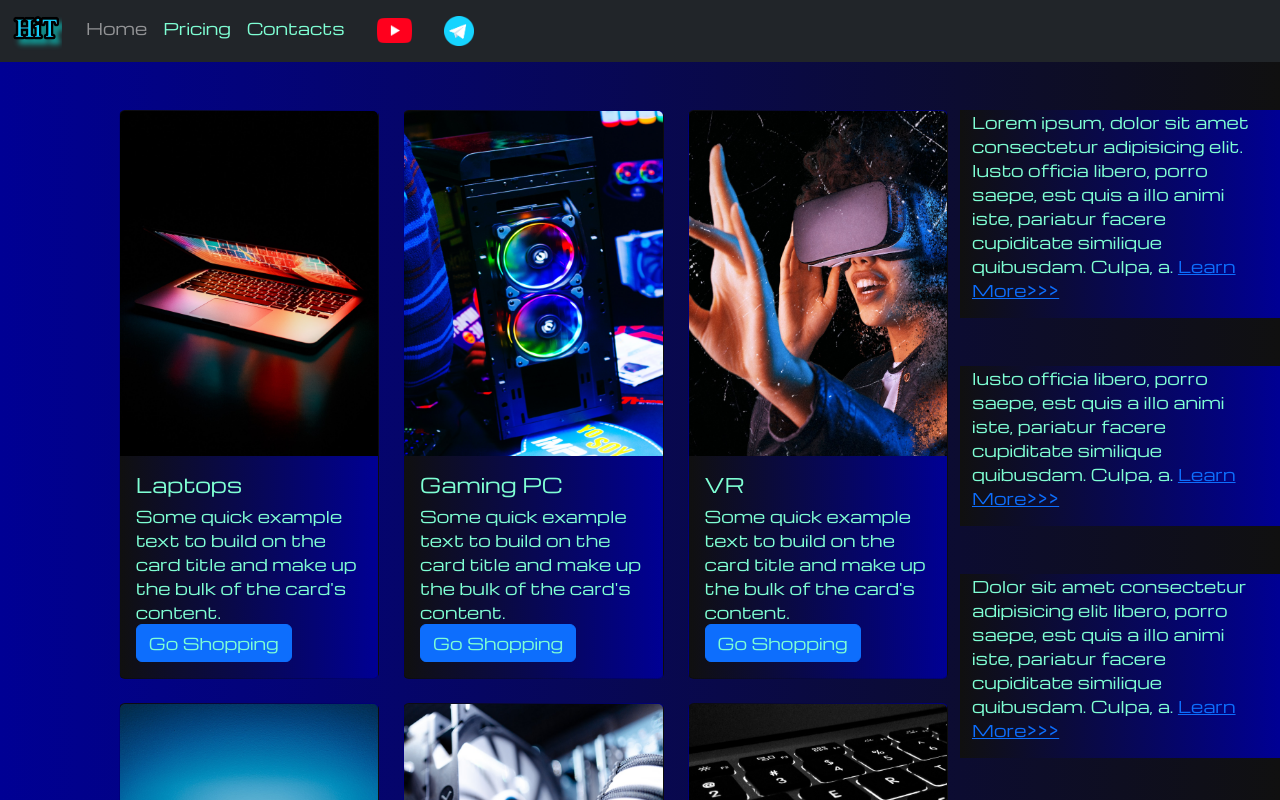
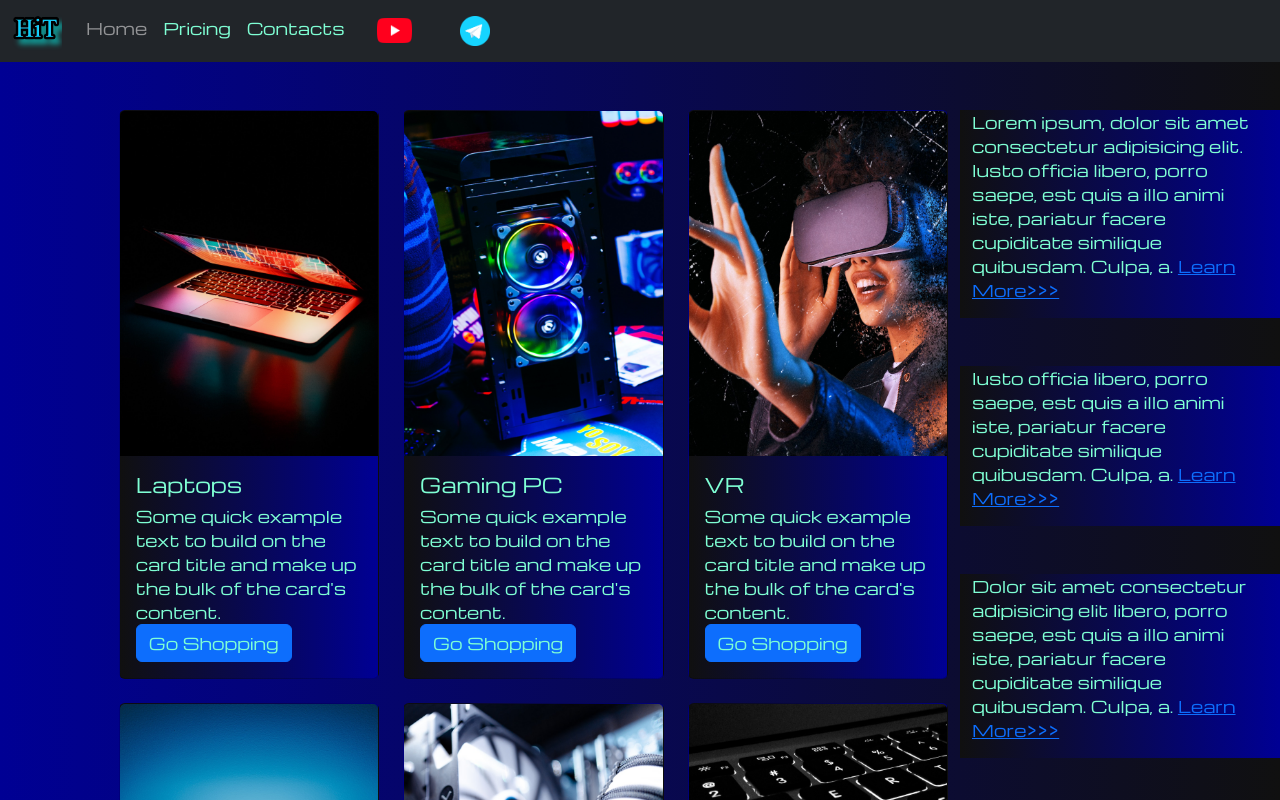
Before and after one commit to KrEgor9/kregor9.github.io, a plain HTML site: page pricing.html in a window 1280 px wide. Shown: the top 800 px of the page. Drawn offline with nearby package versions, Linux system fonts and the light colour scheme.

Commit message:
Update pricing.html

```diff
--- a/pricing.html
+++ b/pricing.html
@@ -42,7 +42,7 @@
                   src="source/files/yt.png" alt="youtube"></a>
             </li>
             <li class="nav-item">
-              <a class="nav-link" href="pricing.html"><img style="width: 30px; margin-inline-end: 1em;"
+              <a class="nav-link" href="pricing.html"><img style="width: 30px; margin-inline: 1em;"
                   src="source/files/tg.png" alt="telegram"></a>
             </li>
           </ul>
```
